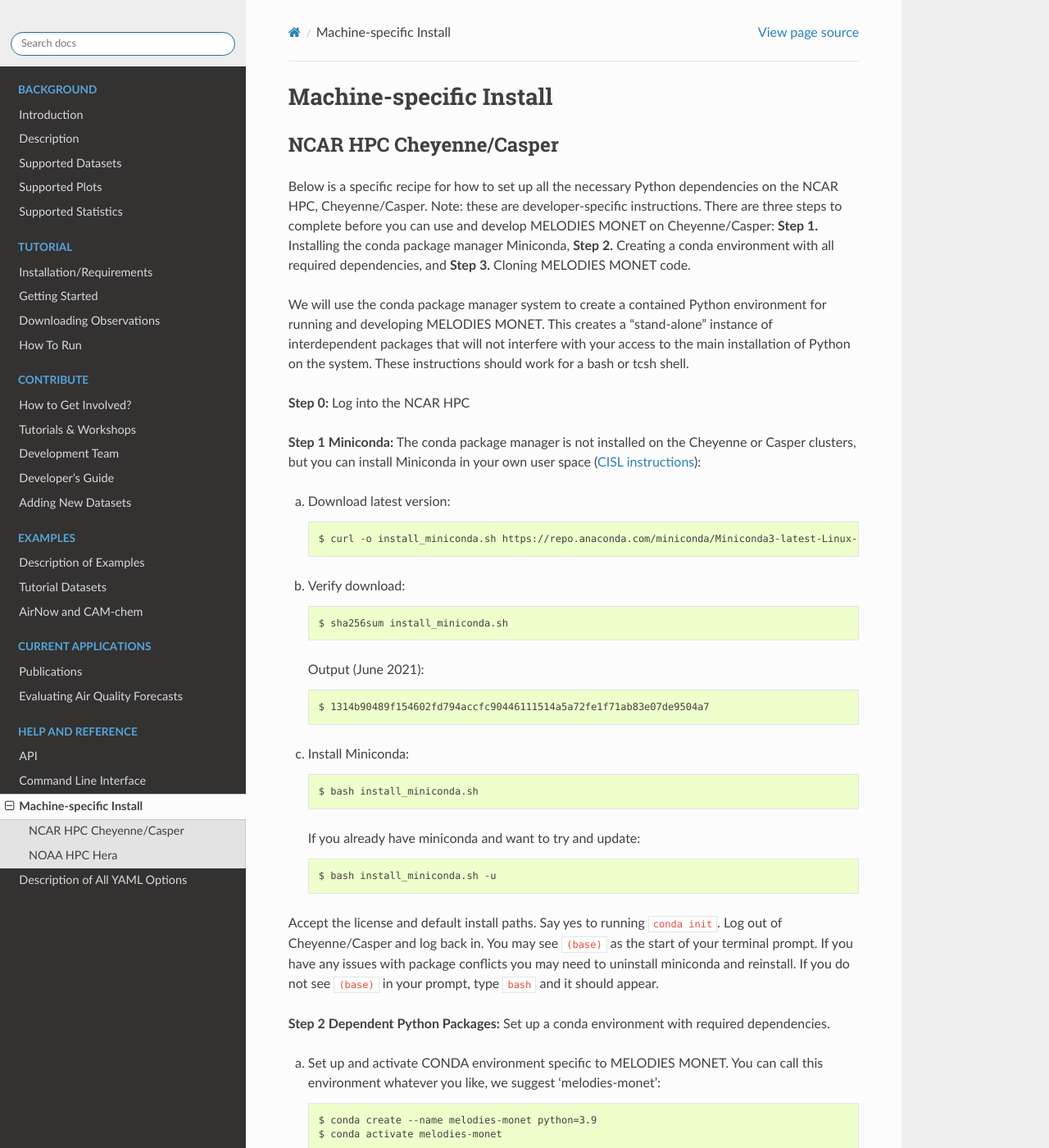
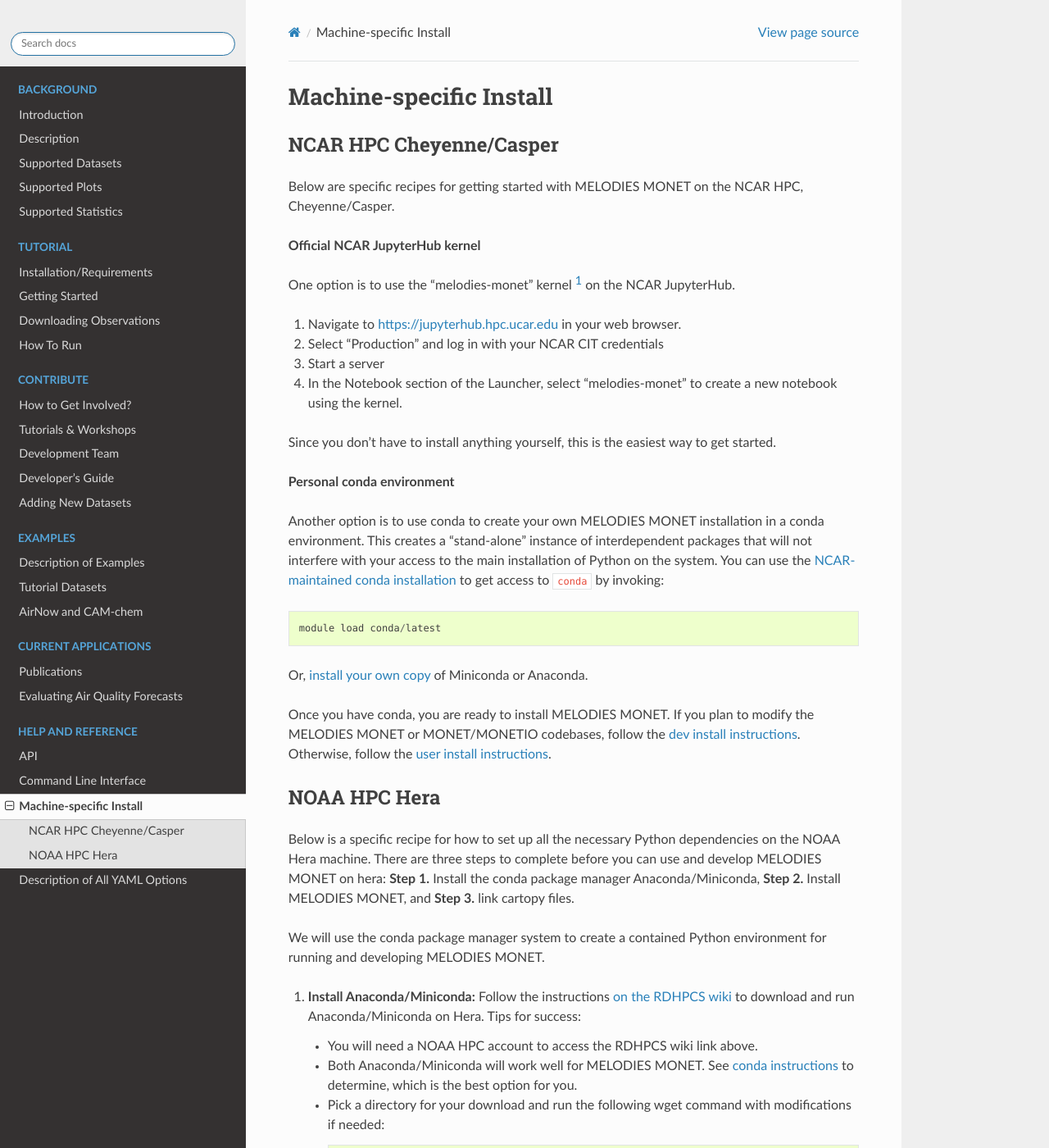
Before and after one commit to NOAA-CSL/MELODIES-MONET, a Sphinx documentation site: the page built from docs/appendix/machine-specific-install.rst, in a window 1280 px wide and 1400 px high. Shown: the whole window at 82% size. Built offline with Sphinx 7.4.7 and the Read the Docs theme 2.0.0, drawn with Linux system fonts in a browser that asks for light colours; pages that are not in the unit, such as notebooks, are missing from menus; some of the changed text lies outside the part shown.

Commit message:
Initial Cheyenne install doc updates

```diff
--- a/docs/appendix/machine-specific-install.rst
+++ b/docs/appendix/machine-specific-install.rst
@@ -4,105 +4,41 @@
 NCAR HPC Cheyenne/Casper
 ------------------------
 
-Below is a specific recipe for how to set up all the necessary Python dependencies
-on the NCAR HPC, Cheyenne/Casper. Note: these are developer-specific instructions.
-There are three steps to complete before you can use and develop MELODIES MONET
-on Cheyenne/Casper: **Step 1.** Installing the conda package manager
-Miniconda, **Step 2.** Creating a conda environment with all required dependencies,
-and **Step 3.** Cloning MELODIES MONET code.
+Below are specific recipes for getting started with MELODIES MONET
+on the NCAR HPC, Cheyenne/Casper.
 
-We will use the conda package manager system to create a contained Python environment
-for running and developing MELODIES MONET. This creates a “stand-alone” instance
+**Official NCAR JupyterHub kernel**
+
+One option is to use the "melodies-monet" kernel [#ncar_jhub_kernel]_ on the NCAR JupyterHub.
+
+#. Navigate to https://jupyterhub.hpc.ucar.edu in your web browser.
+#. Select "Production" and log in with your NCAR CIT credentials
+#. Start a server
+#. In the Notebook section of the Launcher, select "melodies-monet"
+   to create a new notebook using the kernel.
+
+Since you don't have to install anything yourself, this is the easiest way to get started.
+
+**Personal conda environment**
+
+Another option is to use conda to create your own MELODIES MONET installation
+in a conda environment.
+This creates a "stand-alone" instance
 of interdependent packages that will not interfere with your access to the main
-installation of Python on the system. These instructions should work for a bash
-or tcsh shell.
+installation of Python on the system.
+You can use the
+`NCAR-maintained conda installation <https://arc.ucar.edu/knowledge_base/83853599>`__
+to get access to ``conda`` by invoking::
 
-**Step 0:** Log into the NCAR HPC
+    module load conda/latest
 
-**Step 1 Miniconda:** The conda package manager is not installed on the Cheyenne
-or Casper clusters, but you can install Miniconda in your own user space
-(`CISL instructions <https://arc.ucar.edu/knowledge_base/83853599>`_):
+Or, `install your own copy <https://docs.conda.io/projects/conda/en/latest/user-guide/install/linux.html>`__
+of Miniconda or Anaconda.
 
-(a) Download latest version::
-
-    $ curl -o install_miniconda.sh https://repo.anaconda.com/miniconda/Miniconda3-latest-Linux-x86_64.sh
-
-(b) Verify download::
-
-    $ sha256sum install_miniconda.sh
-
-    Output (June 2021)::
-
-    $ 1314b90489f154602fd794accfc90446111514a5a72fe1f71ab83e07de9504a7
-
-(c) Install Miniconda::
-
-    $ bash install_miniconda.sh
-
-    If you already have miniconda and want to try and update::
-
-    $ bash install_miniconda.sh -u
-
-Accept the license and default install paths. Say yes to running ``conda init``.
-Log out of Cheyenne/Casper and log back in. You may see ``(base)`` as the start
-of your terminal prompt. If you have any issues with package conflicts you may
-need to uninstall miniconda and reinstall.
-If you do not see ``(base)`` in your prompt, type ``bash`` and it should appear.
-
-**Step 2 Dependent Python Packages:** Set up a conda environment with required
-dependencies.
-
-(a) Set up and activate CONDA environment specific to MELODIES MONET. You can
-    call this environment whatever you like, we suggest 'melodies-monet'::
-
-    $ conda create --name melodies-monet python=3.9
-    $ conda activate melodies-monet
-
-    You should see ``(melodies-monet)`` at the start of your terminal prompt.
-
-(b) Install the following packages to the environment. Note they have sub-packages
-    that will be downloaded. The '-y' means you will not have to interactively
-    choose 'y' to proceed with downloading packages::
-
-    $ conda install -y -c conda-forge netcdf4 wrf-python jupyterlab monet monetio
-
-    Some main packages that are downloaded with the monet install: *cartopy,
-    cython, dask, markupsafe, matplotlib-base, pandas, pydecorate, pyresample,
-    python-stratify, seaborn, xarray, xesmf*. Some main packages that are
-    downloaded with the jupyter install: *icu, ipykernel, ipython*. If other
-    systems have timeout errors, downloading these separately may improve the
-    setup performance.
-
-(c) Once you set up the correct packages through conda, and while your conda
-    environment is still activated, get the most recent branches of MONET and
-    MONETIO using GitHub, and link them with conda. This is done because MONET
-    and MONETIO are still in active development. Create a 'monet-base' folder
-    (e.g. in your ``/glade/work/<user>`` directory, accessible on both Cheyenne
-    and Casper).
-
-    Set up and link MONET within monet-base [#clone]_ ::
-
-    $ git clone git@github.com:noaa-oar-arl/monet.git
-    $ cd monet
-    $ git checkout develop
-    $ pip install --force-reinstall --no-deps --editable .
-
-    Set up and link MONETIO within monet-base::
-
-    $ git clone git@github.com:noaa-oar-arl/monetio.git
-    $ cd monetio
-    $ git checkout develop
-    $ pip install --force-reinstall --no-deps --editable .
-
-**Step 3: Clone the MELODIES-MONET GitHub repository** [#clone]_ ::
-
-    $ git clone git@github.com:NOAA-CSL/MELODIES-MONET.git
-
-**You are ready to start developing MELODIES MONET!**
-
-.. note::
-   In the NCAR JupyterHub, in the Launcher, you should see an option
-   resembling 'Python [conda env:melodies-monet]'.
+Once you have conda, you are ready to install MELODIES MONET.
+If you plan to modify the MELODIES MONET or MONET/MONETIO
+codebases, follow the :ref:`dev install instructions <dev-install-instructions>`.
+Otherwise, follow the :ref:`user install instructions <user-install-instructions>`.
 
 NOAA HPC Hera
 -------------
@@ -189,6 +125,8 @@
         $ conda install -c conda-forge monetio
 
 
+.. [#ncar_jhub_kernel] Maintained by NCAR CISL and members of the MELODIES MONET development team.
+
 .. [#clone] See :ref:`the cloning notes <clone-notes>` if you have
    trouble cloning the repositories this way.
 
```
